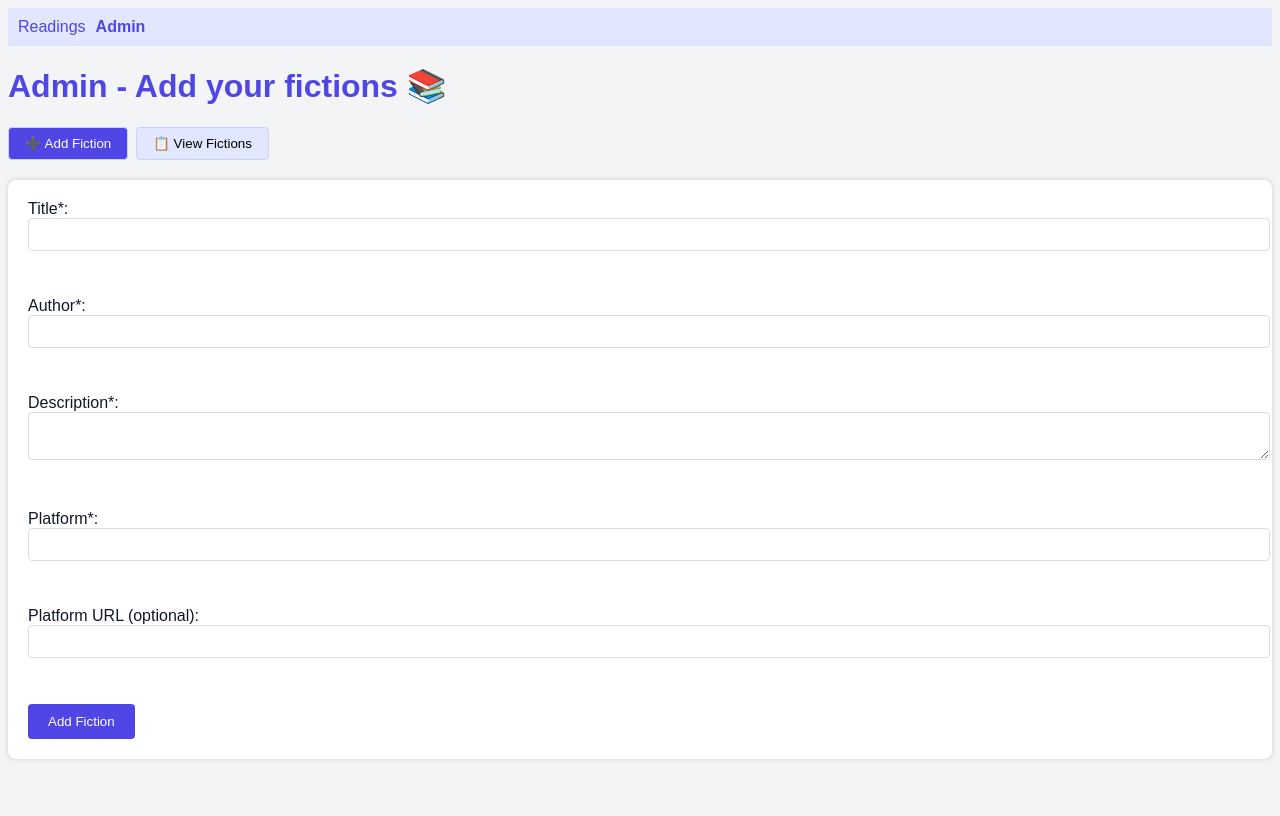
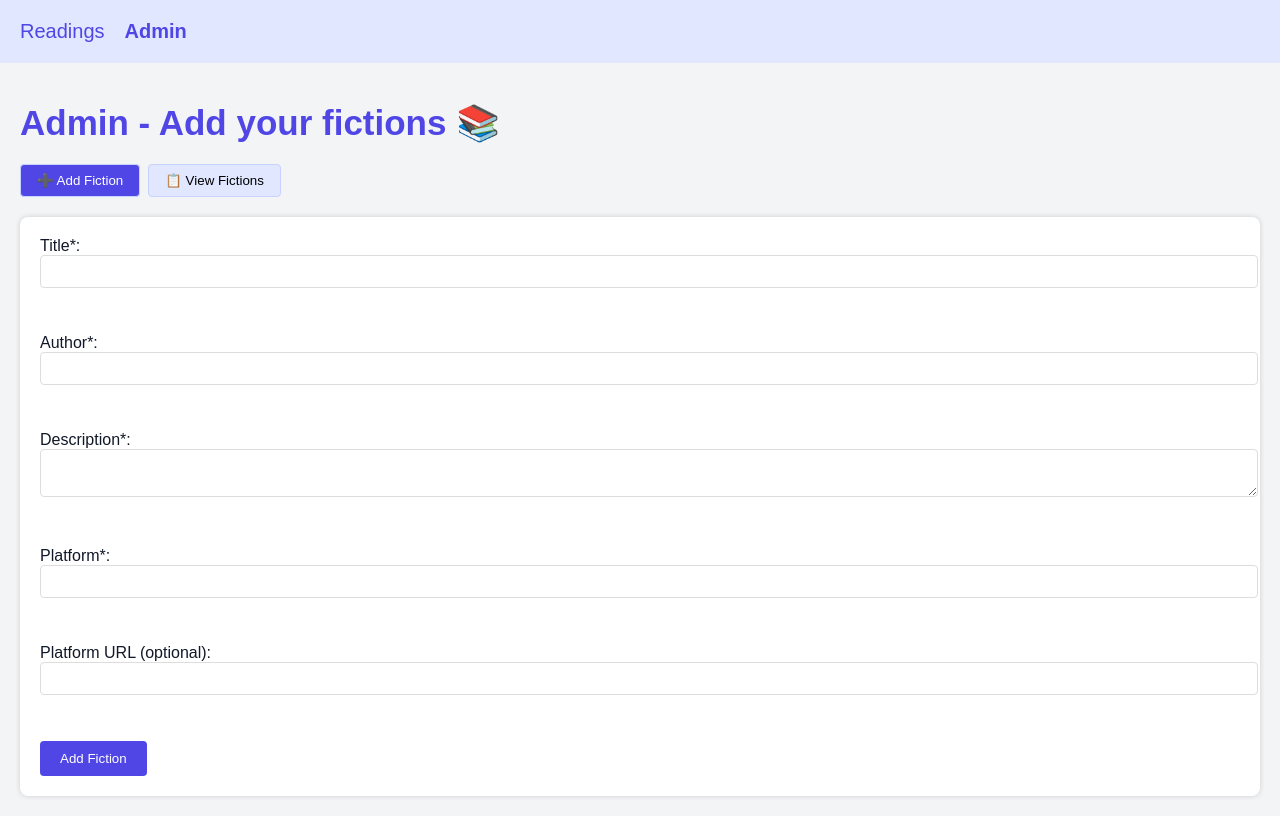
Before and after one commit to AnthonySkr/reading-tracker, a Vue app: page /admin in a window 1280 px wide. Built offline with nearby package versions, Linux system fonts and the light colour scheme.

Commit message:
upgrade principal style

```diff
--- a/src/App.vue
+++ b/src/App.vue
@@ -7,24 +7,32 @@ import { RouterLink, RouterView } from 'vue-router'
     <RouterLink to="/">Readings</RouterLink>
     <RouterLink to="/admin">Admin</RouterLink>
   </nav>
-  <RouterView />
+  <main>
+    <RouterView />
+  </main>
 </template>
 
 <style scoped lang="scss">
 @use '@/assets/main' as main;
+
 nav {
   background: #e0e7ff;
-  padding: 10px;
+  padding: 20px;
   margin-bottom: 20px;
 
   a {
-    margin-right: 10px;
+    margin-right: 20px;
     color: main.$primary-color;
     text-decoration: none;
+    font-size: 20px;
   }
 
   a.router-link-exact-active {
     font-weight: bold;
   }
 }
+
+main {
+  padding: 20px;
+}
 </style>
--- a/src/assets/main.scss
+++ b/src/assets/main.scss
@@ -1,4 +1,9 @@
 $primary-color: #4f46e5;
+
+* {
+  margin: 0;
+  padding: 0;
+}
 
 body {
   font-family: sans-serif;
@@ -8,4 +13,5 @@ body {
 
 h1 {
   color: $primary-color;
+  font-size: 35px;
 }
--- a/src/views/AdminView.vue
+++ b/src/views/AdminView.vue
@@ -62,6 +62,10 @@ function handleSaved() {
 @use '@/assets/main' as main;
 @use 'sass:color';
 
+h1 {
+  margin-bottom: 20px;
+}
+
 .nav-buttons {
   margin-bottom: 20px;
 
```
